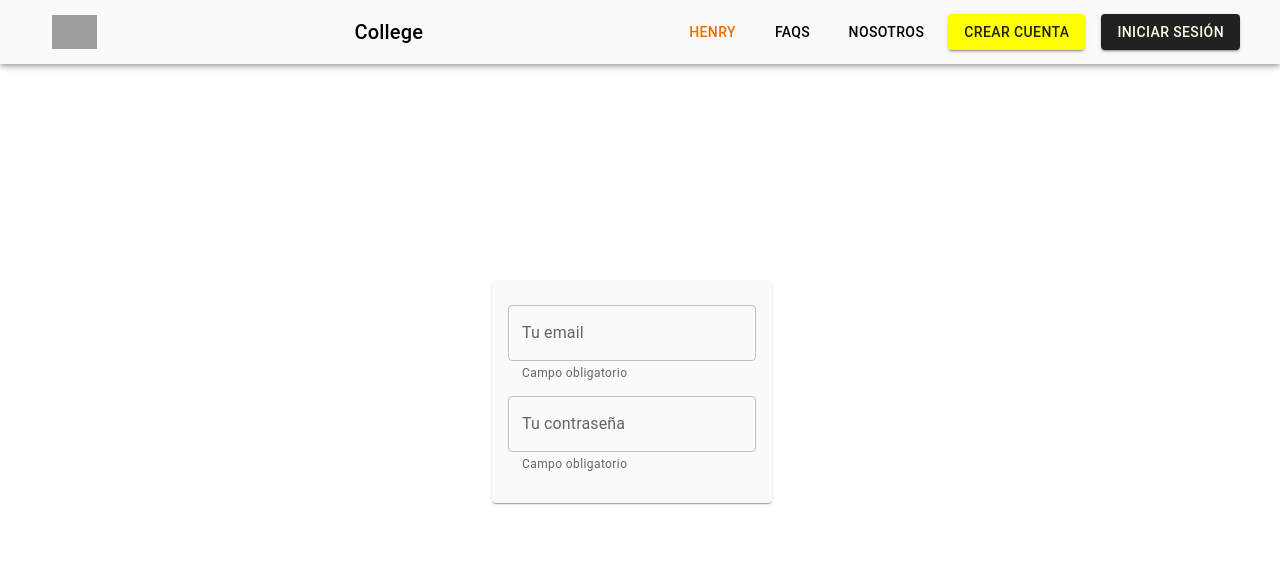
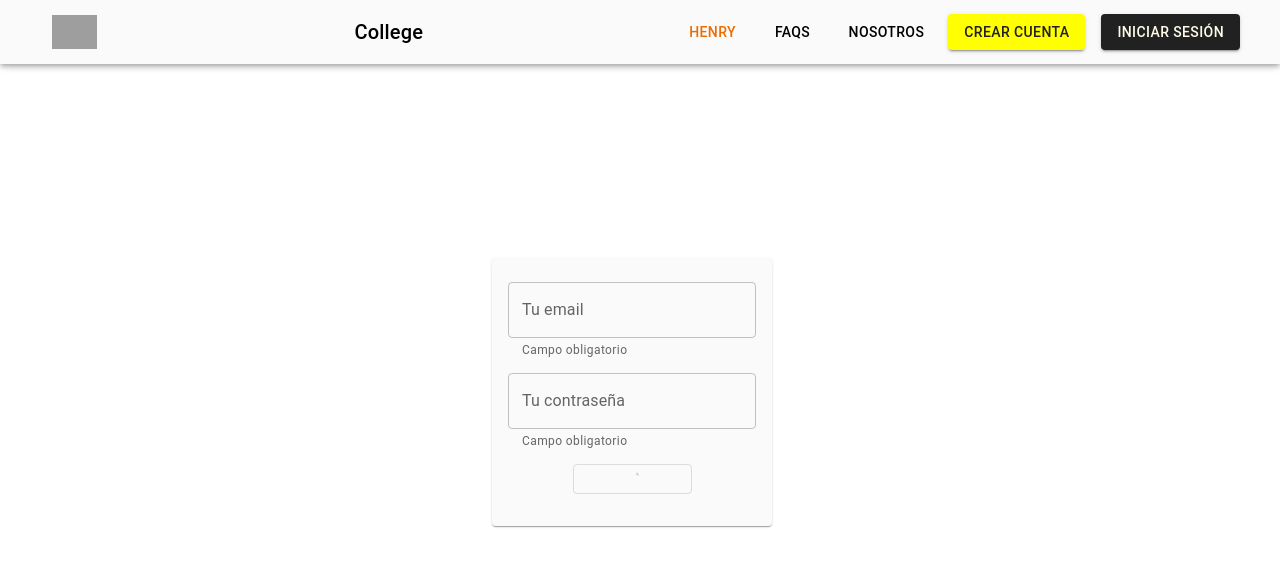
Before and after one commit to SIABATTO/HenryCollege-Front-end, a React (Vite) app: page /courses/iniciarsesion in a window 1280 px wide. Shown: the top 566 px of the page. Built offline with nearby package versions, Linux system fonts and the light colour scheme; grey boxes are pictures that could not be loaded.

Commit message:
queda funcionando el form de login

```diff
--- a/src/views/form/Form.jsx
+++ b/src/views/form/Form.jsx
@@ -7,7 +7,7 @@ import {
 } from "@mui/material";
 import styles from "./Form.module.css";
 import React, { useState } from "react";
-// import  LoadingButton from '@mui/lab/LoadingButton';
+import  LoadingButton from '@mui/lab/LoadingButton';
 
 function Form() {
   const [loading, setLoading] = useState(true);
@@ -46,14 +46,14 @@ function Form() {
                 </Grid>
 
                 <Box sx={{'& > button': { m: 1 } }}>
-                  {/* <LoadingButton
+                  <LoadingButton
                   size="small"
                   loading={loading}
                   variant="outlined"
                   disabled
                   >
                     Iniciar Sesión
-                  </LoadingButton> */}
+                  </LoadingButton>
                 </Box>
               </CardContent>
             </Card>
```
